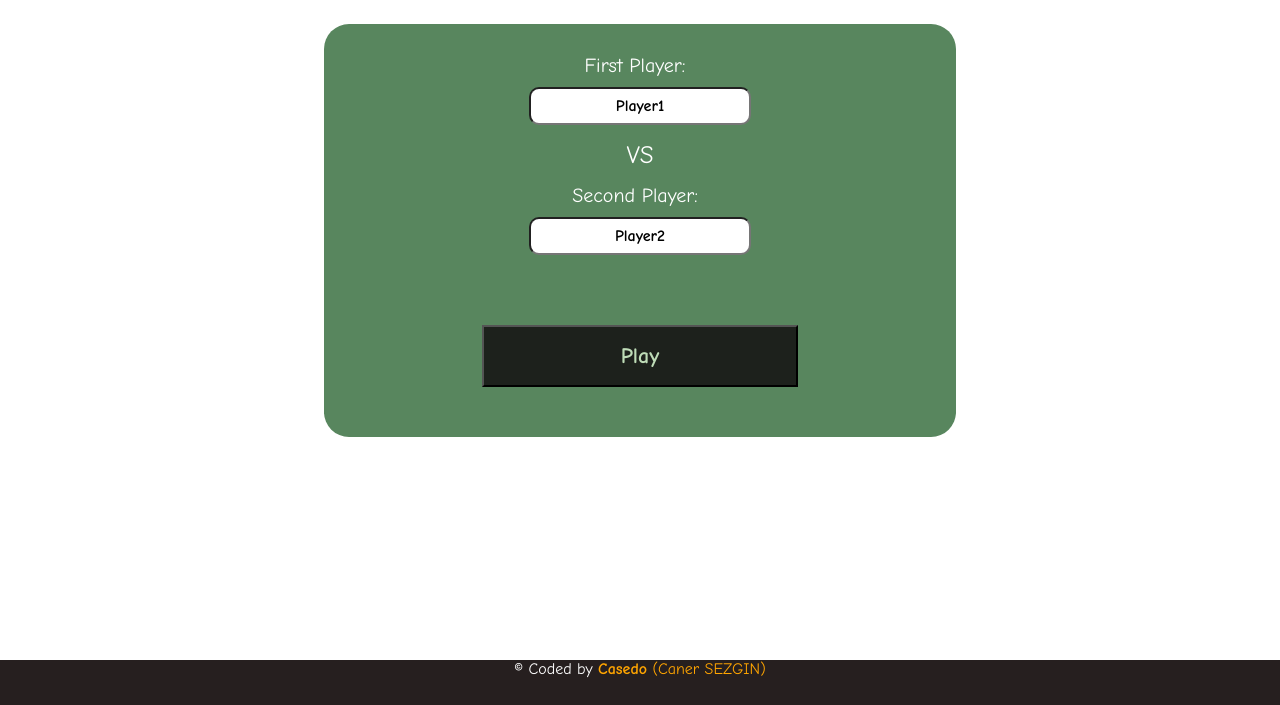
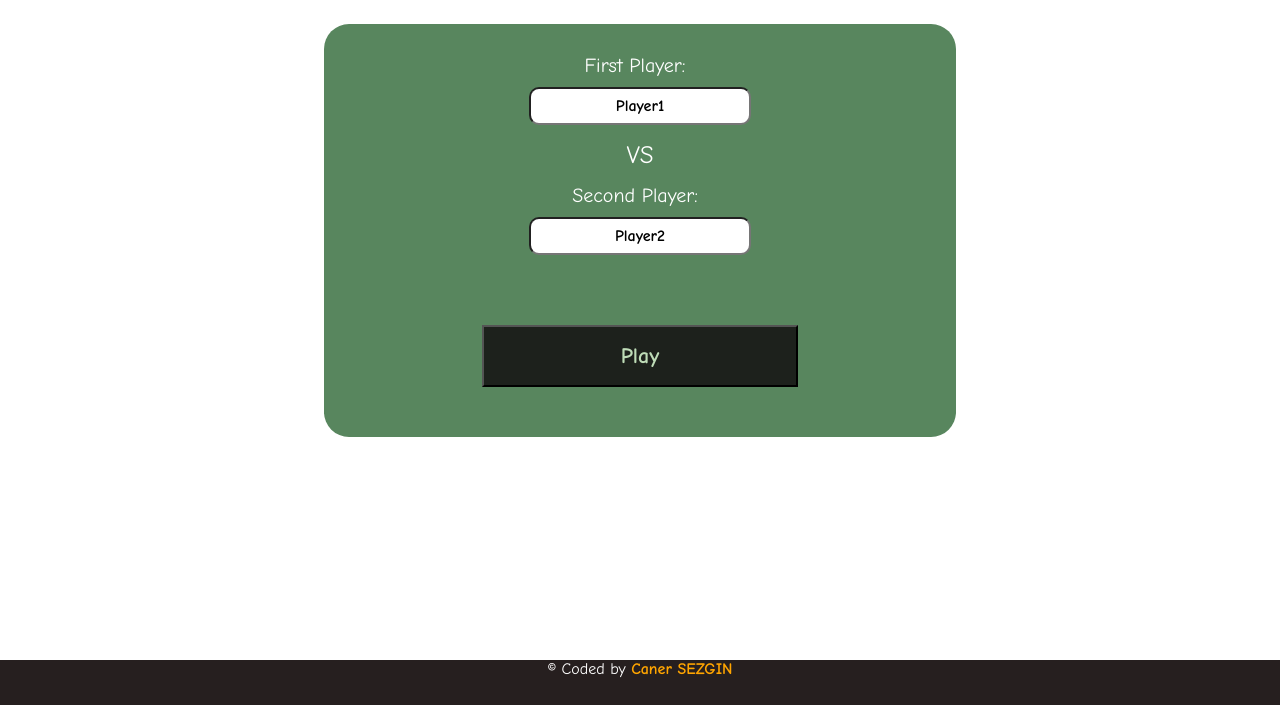
Before and after one commit to casedo/Tic-Tac-Toe, a plain HTML site: page index.html in a window 1280 px wide. Shown: the part 95-800 px from the top of the page. Drawn offline with Linux system fonts and the light colour scheme.

Commit message:
Update index.html

```diff
--- a/index.html
+++ b/index.html
@@ -34,6 +34,6 @@
 
 
 <script src="main.js" type="text/javascript"></script>
-<footer><article> © Coded by <b><a href="https://github.com/casedo" target="_blank">Casedo</b> (Caner SEZGIN)</a></article></footer>
+<footer><article> © Coded by <b><a href="https://github.com/casedo" target="_blank">Caner SEZGIN</b></a></article></footer>
 </body>
 </html>
```
